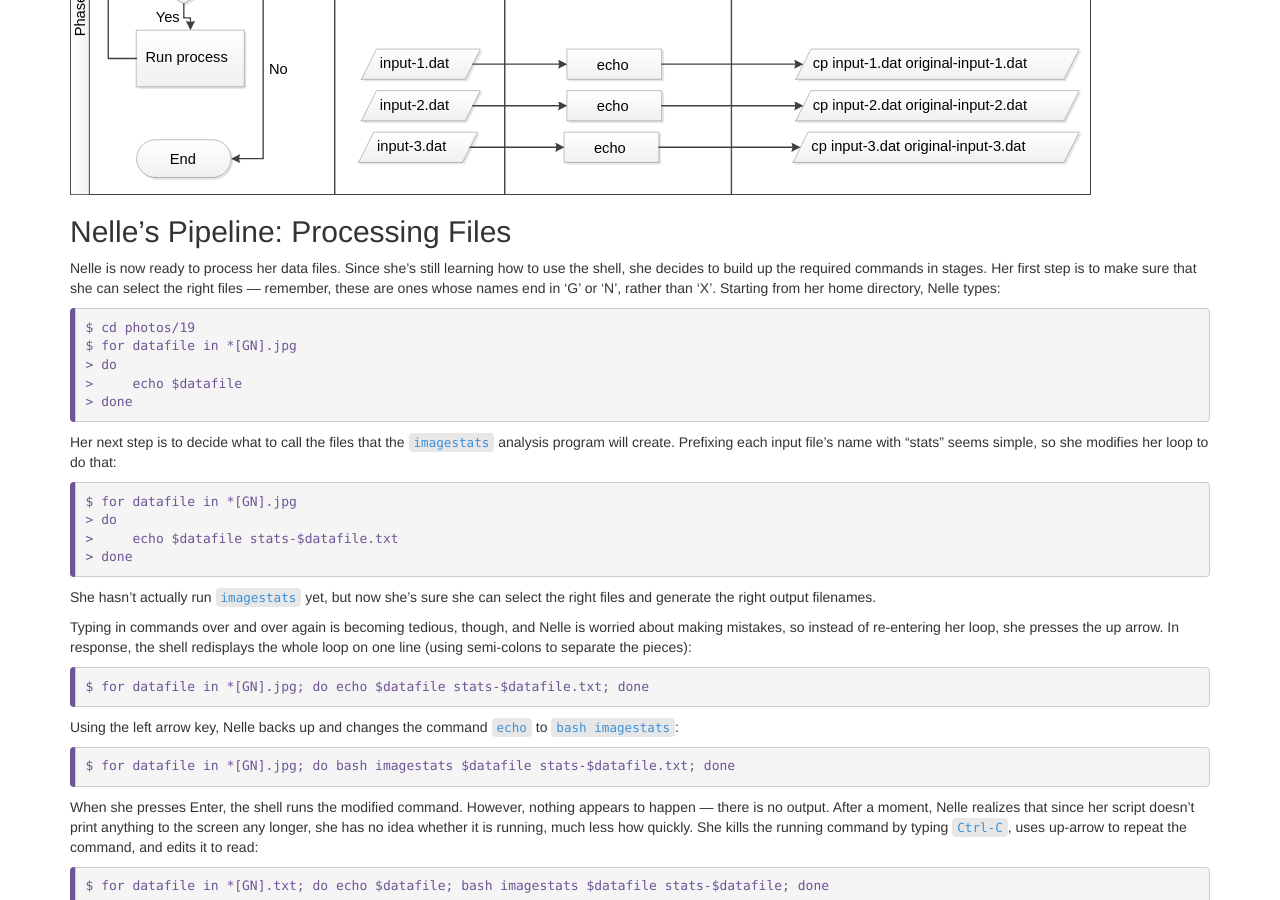
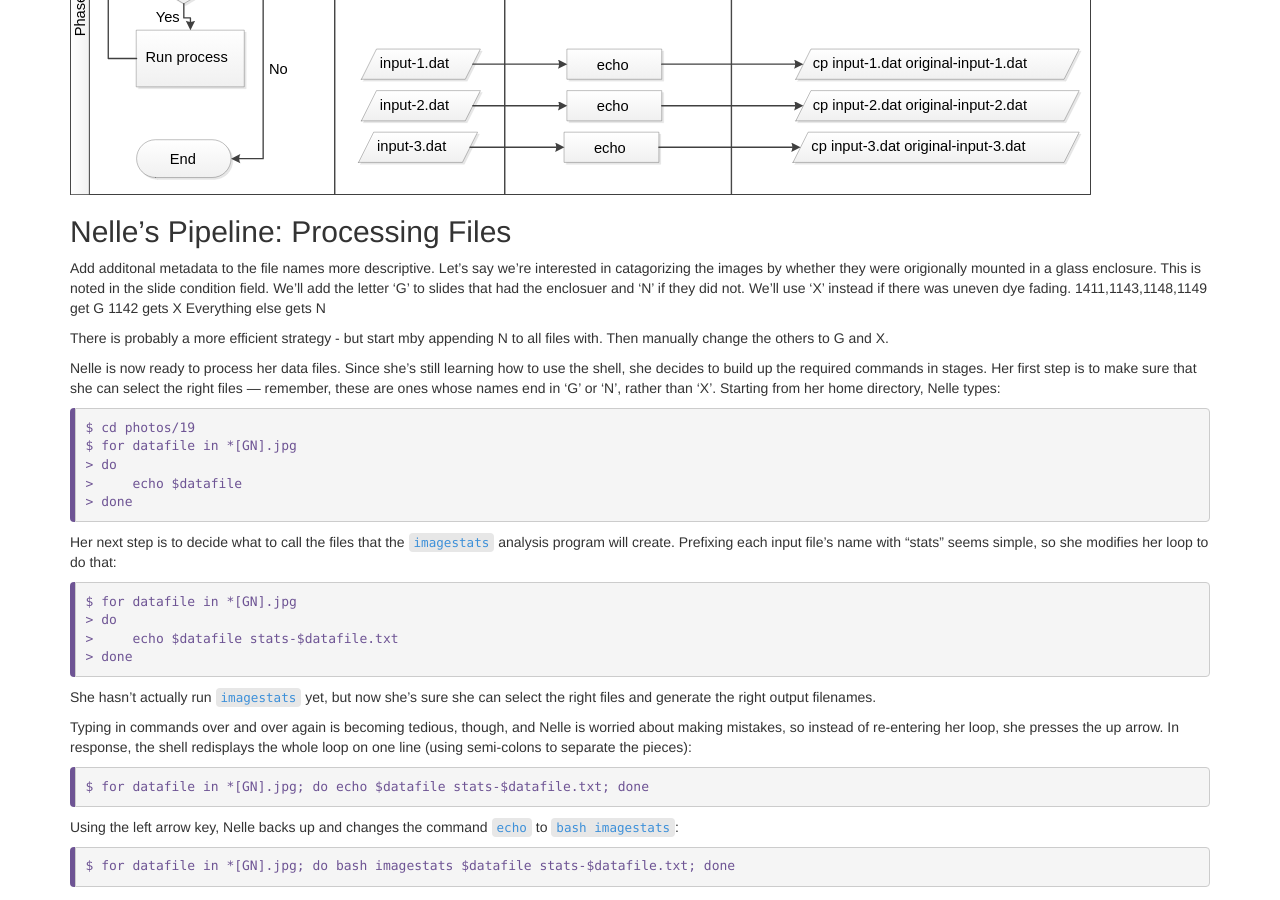
Before and after one commit to xiaodaw/shell-humanities, a Jekyll site: the page built from _episodes/05-loop.md, in a window 1280 px wide and 900 px high, scrolled down 2735 px. Built offline with Jekyll 4.4.1, drawn with Linux system fonts in a browser that asks for light colours.

Commit message:
Update 05-loop.md

```diff
--- a/_episodes/05-loop.md
+++ b/_episodes/05-loop.md
@@ -212,6 +212,18 @@ judicious use of `echo` is a good debugging technique.
 ![For Loop in Action](../fig/shell_script_for_loop_flow_chart.svg)
 
 ## Nelle's Pipeline: Processing Files
+
+Add additonal metadata to the file names more descriptive.
+Let's say we're interested in catagorizing the images by whether
+they were origionally mounted in a glass enclosure.  This
+is noted in the slide condition field.  We'll add the letter 'G' to slides that had the enclosuer
+and 'N' if they did not.  We'll use 'X' instead if there was uneven dye fading.
+1411,1143,1148,1149 get G
+1142 gets X
+Everything else gets N
+
+There is probably a more efficient strategy - but
+start mby appending N to all files with.  Then manually change the others to G and X.
 
 Nelle is now ready to process her data files.
 Since she's still learning how to use the shell,
```
